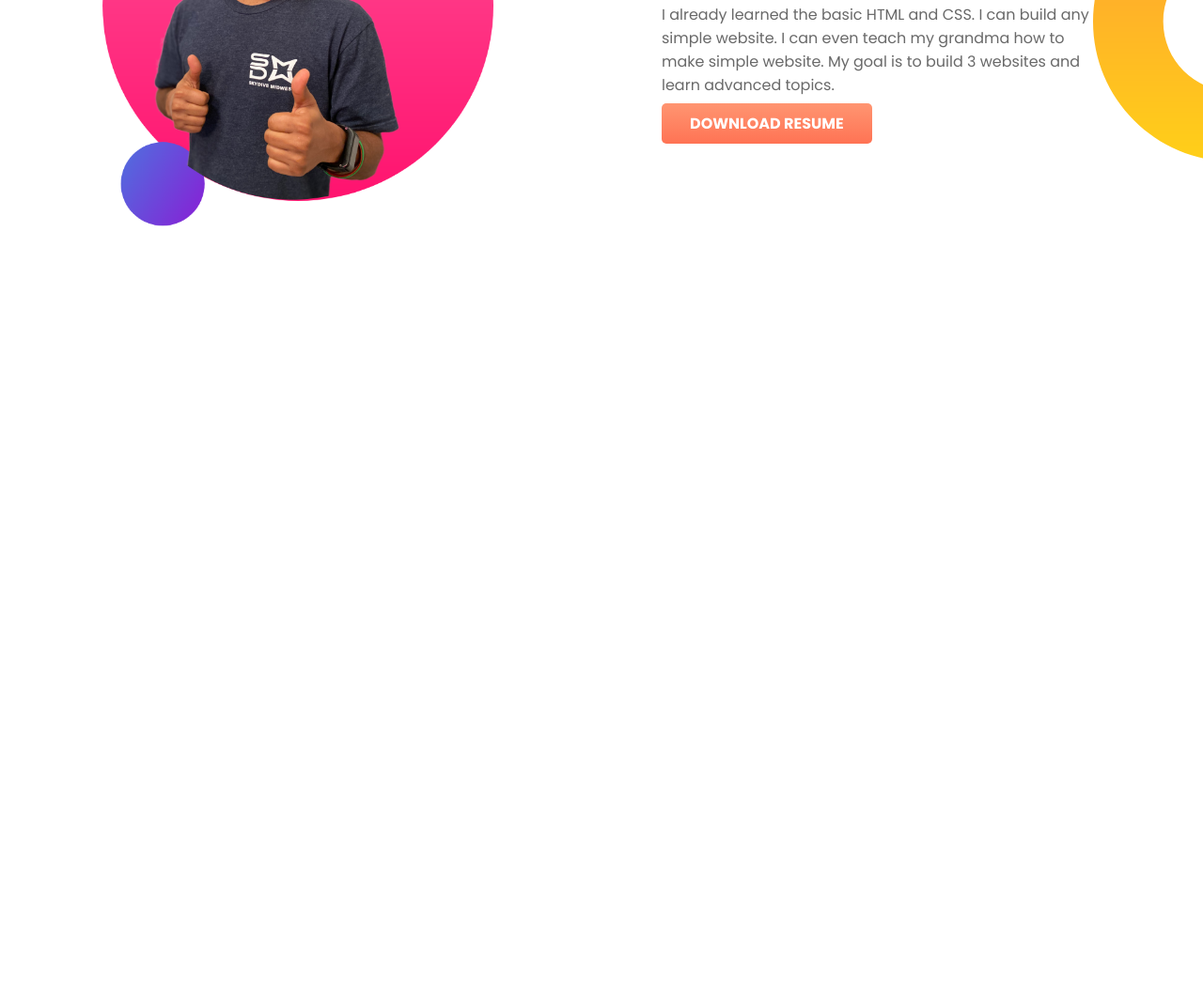
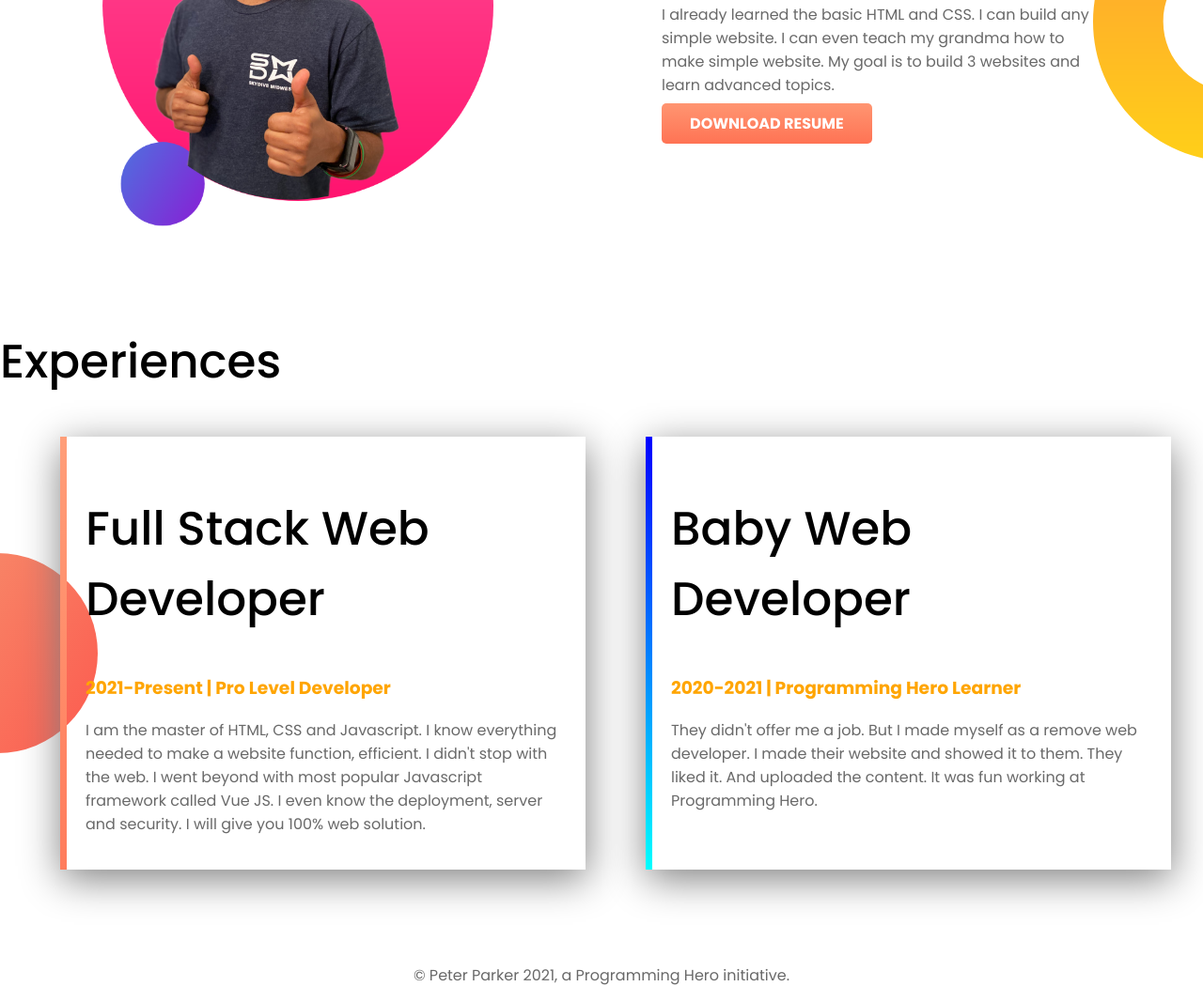
Before and after one commit to Salman-S-Rahman/Developer-Portfolio, a plain HTML site: page index.html in a window 1280 px wide. Shown: the part 766-1833 px from the top of the page at 94% size. Before the commit the page ends 1114 px from the top, so only its background shows below. Drawn offline with Linux system fonts and the light colour scheme.

Commit message:
full project done

```diff
--- a/index.html
+++ b/index.html
@@ -16,7 +16,7 @@
         <div class="half_width">
             <h1>Welcome To</h1>
             <h1>
-                <span>Peter Parker</span> World
+                <span class="orange_color">Peter Parker</span> World
             </h1>
             <h4>Build Climber and Train Stopper</h4>
             <p>You might saw me jumping, climbing buildings, and stopping trains. But nobody pays me a dime for that
@@ -28,6 +28,7 @@
             <img src="images/jhankar.png" alt="jhankar">
         </div>
     </section>
+    <!-- =========== top banner part end ========= -->
     <section class="flexibale_container dream_part">
         <div class="half_width">
             <img src="images/jhankar2.png" alt="">
@@ -42,6 +43,31 @@
             <a href="#">Download Resume</a>
         </div>
     </section>
+    <!-- ======= dream_part end ======== -->
+    <section class="">
+        <h1>Experiences</h1>
+        <div class="flexibale_container experience_part">
+            <div id="fullStack_part" class="experience_item">
+                <h1>Full Stack Web Developer</h1>
+                <h3 class="orange_color">2021-Present | Pro Level Developer</h3>
+                <p>I am the master of HTML, CSS and Javascript. I know everything needed to make a website function,
+                    efficient. I didn't stop with the web. I went beyond with most popular Javascript framework
+                    called Vue JS. I even know the deployment, server and security. I will give you 100% web
+                    solution.</p>
+            </div>
+            <div id="babyStack_part" class="experience_item">
+                <h1>Baby Web Developer</h1>
+                <h3 class="orange_color">2020-2021 | Programming Hero Learner</h3>
+                <p>They didn't offer me a job. But I made myself as a remove web developer. I made their website and
+                    showed it to them. They liked it. And uploaded the content. It was fun working at Programming
+                    Hero.</p>
+            </div>
+        </div>
+    </section>
+    <footer>
+        <p>© Peter Parker 2021, a Programming Hero initiative.</p>
+    </footer>
+
 </body>
 
 </html>
--- a/style.css
+++ b/style.css
@@ -17,14 +17,14 @@ section{
 
 }
 .half_width{
-    width: 50%;
+    width: 45%;
     padding-left:5%;
 }
 h1{
     font-size:50px;
     font-weight: 500;
 }
-h1 span{
+.orange_color{
     color: orange;
 }
 p{
@@ -55,3 +55,29 @@ a{
 .dream_para{
     width: 80%;
 }
+.experience_part{
+    background:url(images/exp-bg.png);
+    background-repeat: no-repeat;
+    background-position: left;
+}
+#fullStack_part{
+    box-shadow: 1px 10px 40px gray;
+    border-left: 7px solid;
+    border-image: linear-gradient(#FF9E79, #FF7C5C);
+    border-image-slice: 1;
+
+}
+#babyStack_part{
+   box-shadow: 1px 10px 40px gray;
+   border-image: linear-gradient(blue, cyan);
+   border-image-slice: 1;
+   border-left: 7px solid;
+}
+.experience_item{
+    width:40%;
+    margin-left: 5%;
+    padding:20px;
+}
+footer{
+    text-align:center;
+}
```
